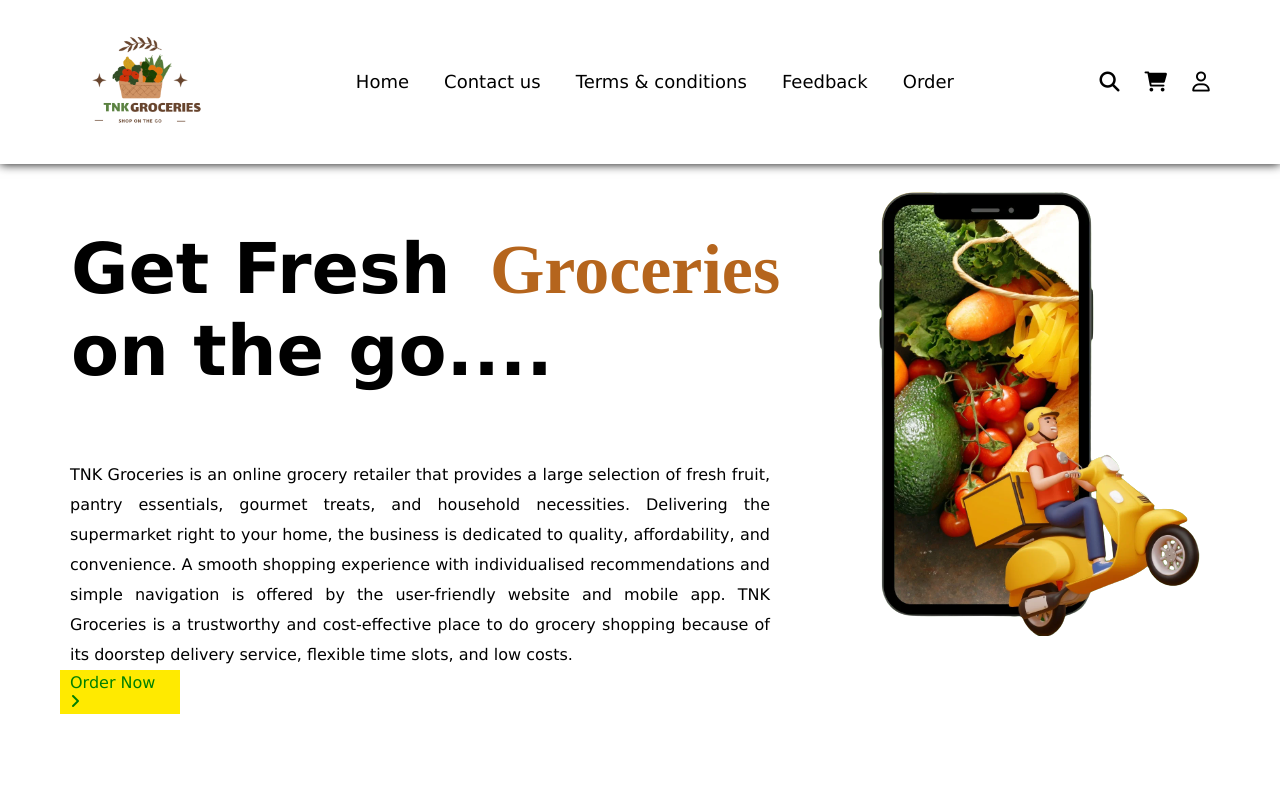
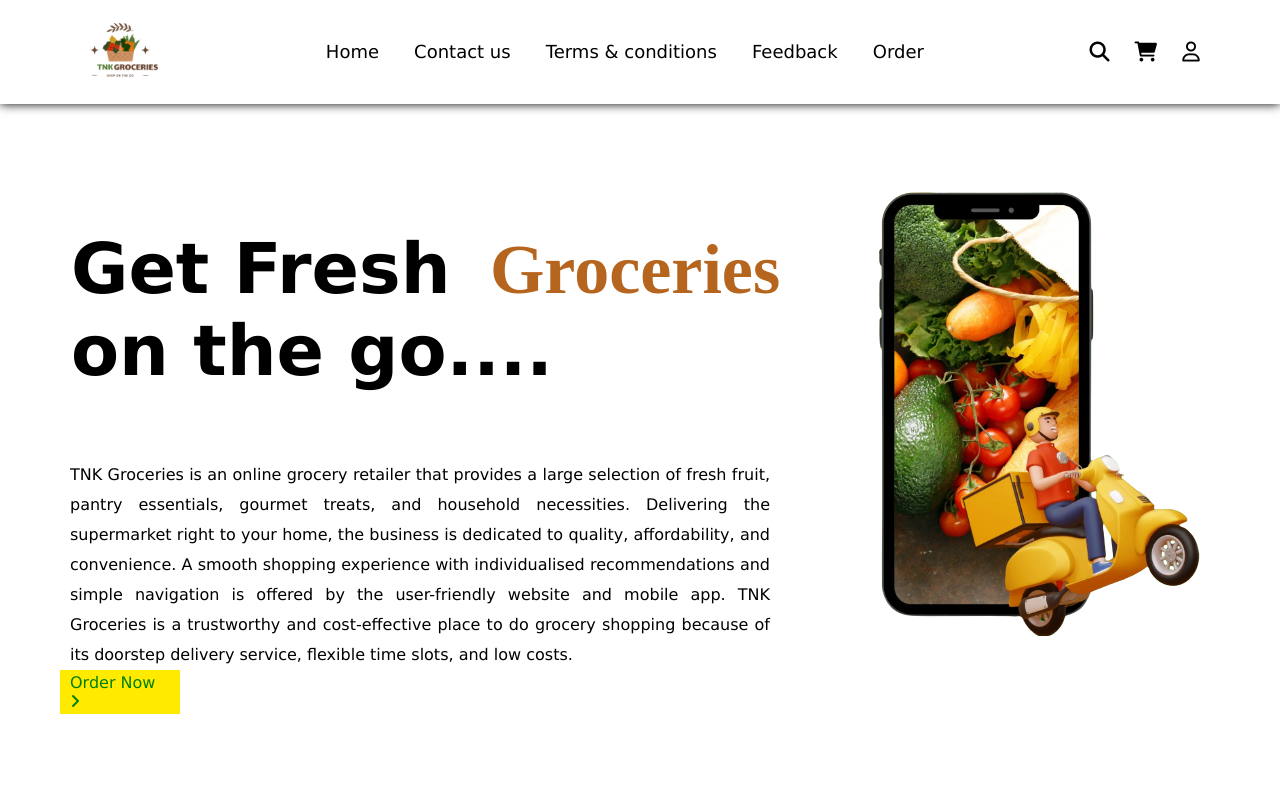
Before and after one commit to MDFAYEZALI/TNK-GROCEREIES, a plain HTML site: page index.html in a window 1280 px wide. Shown: the top 797 px of the page. Drawn offline with Linux system fonts and the light colour scheme; files whose address does not match are found by name.

Commit message:
logo style update

```diff
--- a/index.html
+++ b/index.html
@@ -11,7 +11,7 @@
     <section id="Home">
         <nav>
             <div class="logo">
-            <img src="image/logo.png"  width="160" height="160">
+            <img src="image/logo.png"  width="100" height="100">
             </div>
             <!-- lists -->
             <ul>
```
